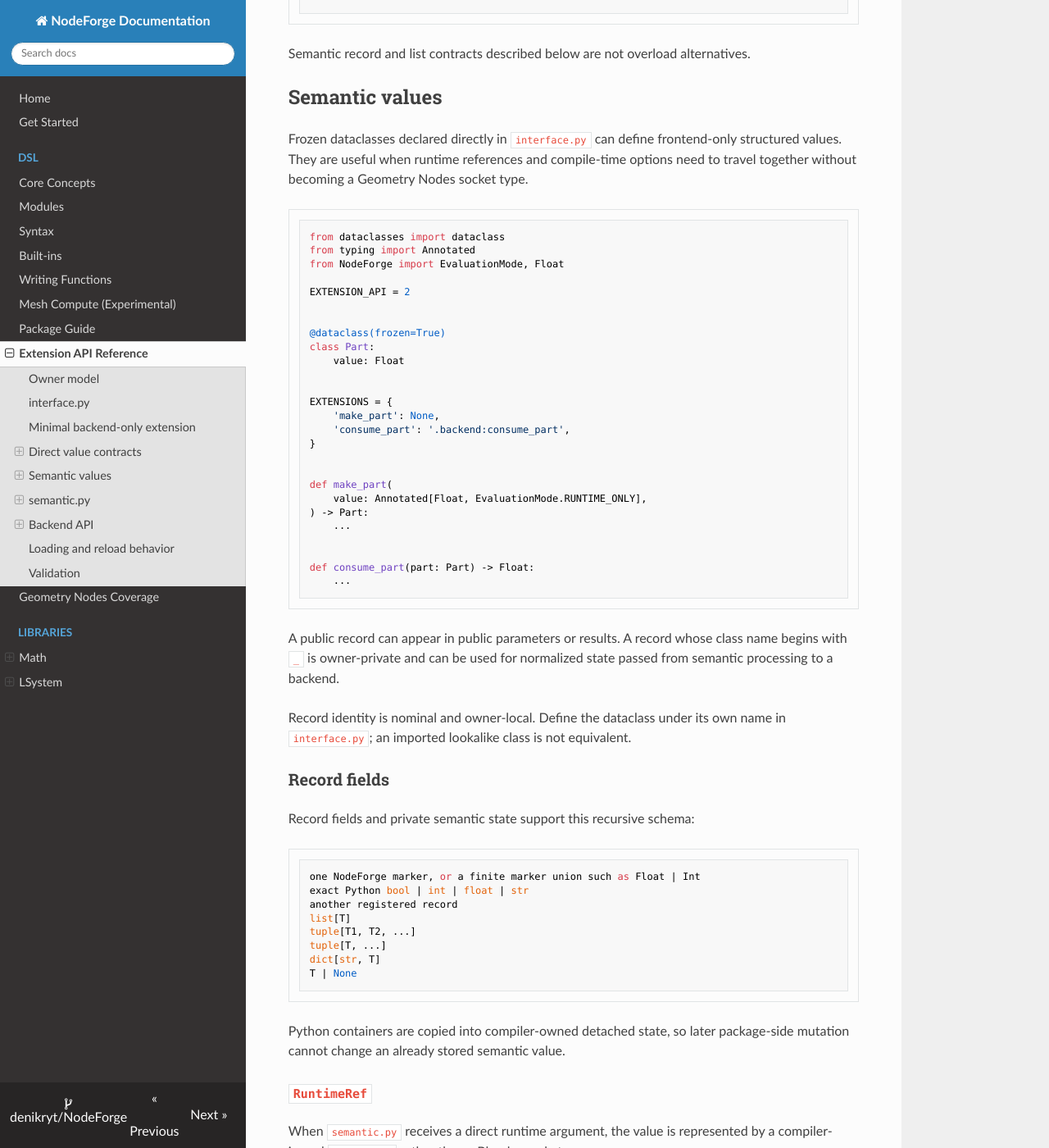
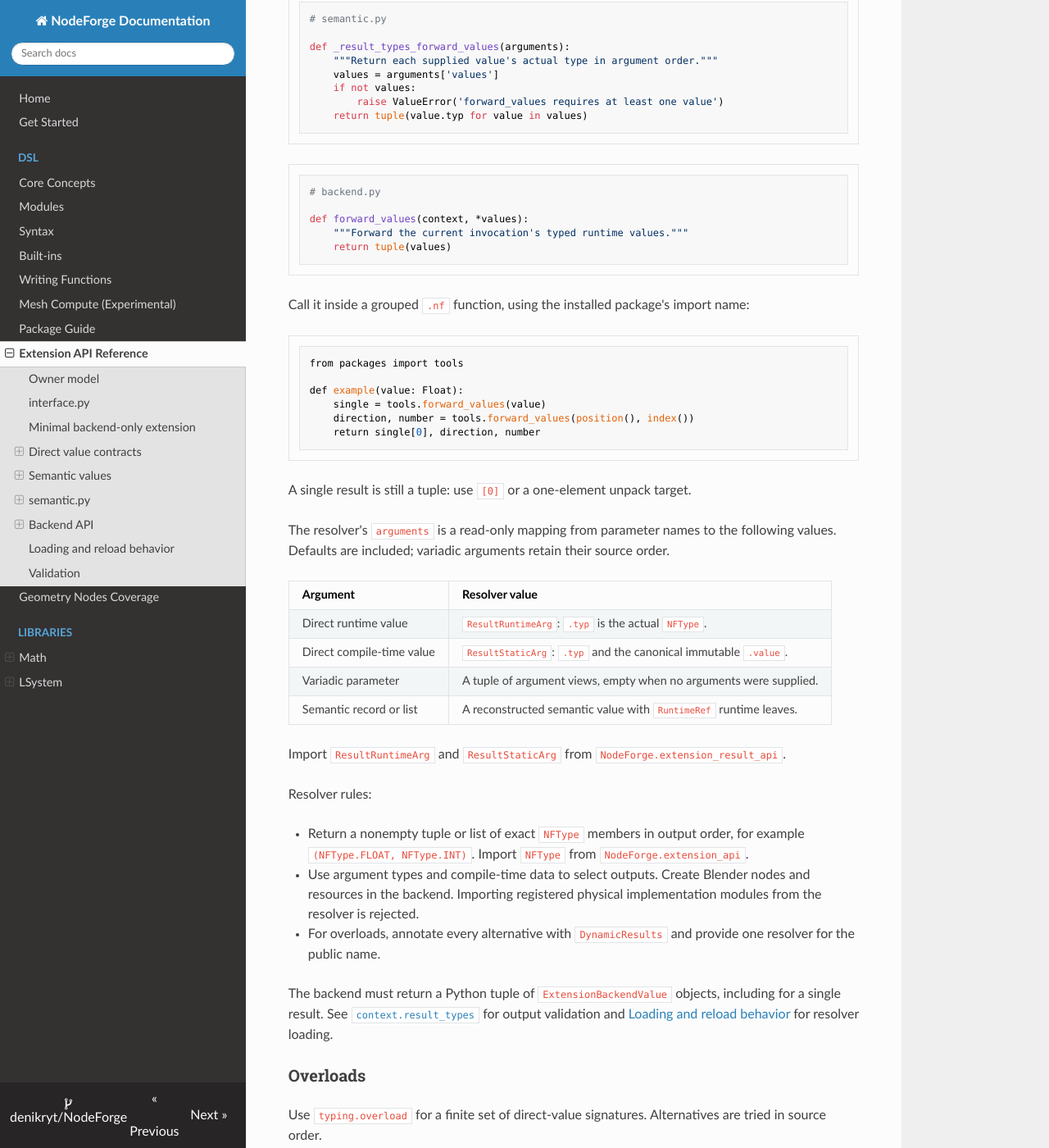
Before and after one commit to denikryt/NodeForge, an MkDocs documentation site: the page built from docs/EXTENSION_API.md, in a window 1280 px wide and 1400 px high, scrolled down 5286 px. Shown: the whole window at 82% size. Built offline with MkDocs 1.6.1, drawn with Linux system fonts in a browser that asks for light colours; nearby versions of some CDN libraries; some of the changed text lies outside the part shown.

Commit message:
docs update

````diff
--- a/docs/EXTENSION_API.md
+++ b/docs/EXTENSION_API.md
@@ -16,7 +16,7 @@ systems/
     └── backend.py       # physical Blender realization
 ```
 
-`interface.py` is the declaration module. `semantic.py` is optional. A backend module may use any owner-local filename referenced by the declaration; `backend.py` is only a convention.
+`interface.py` is the declaration module. `semantic.py` provides frontend processing and is required for [invocation-dependent results](#invocation-dependent-results). A backend module may use any owner-local filename referenced by the declaration; `backend.py` is only a convention.
 
 An owner is either source-backed or Python-backed. Do not place both `source.nf` and `interface.py` in the same owner directory.
 
@@ -176,6 +176,82 @@ def split(value: Annotated[Float, EvaluationMode.RUNTIME_ONLY]) -> tuple[Float,
 ```
 
 Variadic tuples such as `tuple[Float, ...]` and union results such as `Float | Int` are not executable direct-result contracts.
+
+### Invocation-dependent results
+
+Use `DynamicResults` when a call's output count or types depend on its arguments:
+
+1. Set the return annotation in `interface.py` to `DynamicResults`, imported from `NodeForge`.
+2. Define `_result_types_<public_name>(arguments)` in the same owner's `semantic.py`. Use the callable's key in `EXTENSIONS` as `<public_name>`.
+3. Return the output types from the resolver and matching runtime values from the backend.
+
+This extension forwards one or more values as a typed tuple:
+
+```python
+# interface.py
+from typing import Annotated
+from NodeForge import DynamicResults, EvaluationMode, Float, Int, Vector
+
+EXTENSION_API = 2
+EXTENSIONS = {'forward_values': '.backend:forward_values'}
+
+
+def forward_values(
+    *values: Annotated[Float | Int | Vector, EvaluationMode.RUNTIME_ONLY],
+) -> DynamicResults:
+    ...
+```
+
+```python
+# semantic.py
+
+def _result_types_forward_values(arguments):
+    """Return each supplied value's actual type in argument order."""
+    values = arguments['values']
+    if not values:
+        raise ValueError('forward_values requires at least one value')
+    return tuple(value.typ for value in values)
+```
+
+```python
+# backend.py
+
+def forward_values(context, *values):
+    """Forward the current invocation's typed runtime values."""
+    return tuple(values)
+```
+
+Call it inside a grouped `.nf` function, using the installed package's import name:
+
+```python
+from packages import tools
+
+def example(value: Float):
+    single = tools.forward_values(value)
+    direction, number = tools.forward_values(position(), index())
+    return single[0], direction, number
+```
+
+A single result is still a tuple: use `[0]` or a one-element unpack target.
+
+The resolver's `arguments` is a read-only mapping from parameter names to the following values. Defaults are included; variadic arguments retain their source order.
+
+| Argument | Resolver value |
+| --- | --- |
+| Direct runtime value | `ResultRuntimeArg`: `.typ` is the actual `NFType`. |
+| Direct compile-time value | `ResultStaticArg`: `.typ` and the canonical immutable `.value`. |
+| Variadic parameter | A tuple of argument views, empty when no arguments were supplied. |
+| Semantic record or list | A reconstructed semantic value with `RuntimeRef` runtime leaves. |
+
+Import `ResultRuntimeArg` and `ResultStaticArg` from `NodeForge.extension_result_api`.
+
+Resolver rules:
+
+- Return a nonempty tuple or list of exact `NFType` members in output order, for example `(NFType.FLOAT, NFType.INT)`. Import `NFType` from `NodeForge.extension_api`.
+- Use argument types and compile-time data to select outputs. Create Blender nodes and resources in the backend. Importing registered physical implementation modules from the resolver is rejected.
+- For overloads, annotate every alternative with `DynamicResults` and provide one resolver for the public name.
+
+The backend must return a Python tuple of `ExtensionBackendValue` objects, including for a single result. See [`context.result_types`](#extensionbackendcontext) for output validation and [Loading and reload behavior](#loading-and-reload-behavior) for resolver loading.
 
 ### Overloads
 
@@ -397,6 +473,8 @@ Do not construct compiler values or depend on compiler internals. Use the suppli
 
 `context.location` is the `(x, y)` placement anchor for the extension call.
 
+`context.result_types` is the read-only tuple of exact `NFType` members for this call's outputs. It is available for fixed and [invocation-dependent results](#invocation-dependent-results). Return values must match its count, order, and types. Each runtime leaf must use an output socket of the matching physical type in `context.group`; input sockets and sockets from other groups are rejected. Invalid backend results reject compilation before the candidate group is published.
+
 `context.value(socket, typ)` validates and wraps an output socket from the current group as the declared NodeForge type:
 
 ```python
@@ -427,7 +505,7 @@ Resources created through these helpers participate in the active NodeForge tran
 
 NodeForge snapshots `interface.py`, `semantic.py`, backend modules, and owner-local helpers as one extension owner. Source bytes determine freshness; filesystem timestamp changes alone do not.
 
-Semantic and backend modules are loaded lazily for the phase that uses them. Do not rely on mutable module state being shared between frontend semantic execution and Blender-side realization.
+For invocation-dependent results, contract loading imports `semantic.py` and checks the required resolver exports without running their bodies. Other semantic modules and physical implementation modules load when their phase is used. Do not rely on mutable module state being shared between frontend semantic execution and Blender-side realization.
 
 A new root compilation resolves a new package environment snapshot and uses it consistently for nested calls.
 
@@ -440,6 +518,6 @@ Package installation validates Extension API declarations before the candidate p
 - `EXTENSION_API` must equal `2` and `EXTENSIONS` must be non-empty;
 - `__unique__` is compiler-reserved and cannot be an extension parameter;
 - public extension signatures do not support `**kwargs`;
-- direct executable results must be one exact NodeForge type or a fixed tuple of exact types.
+- executable results use one exact NodeForge type, a fixed tuple of exact types, or [`DynamicResults`](#invocation-dependent-results).
 
 Treat validation failures as declaration errors rather than compensating for malformed contracts inside backend code.
````
Also changed, not shown: dev/CHANGELOG.md (+1 -0 lines), docs/PACKAGES.md (+4 -0 lines).
